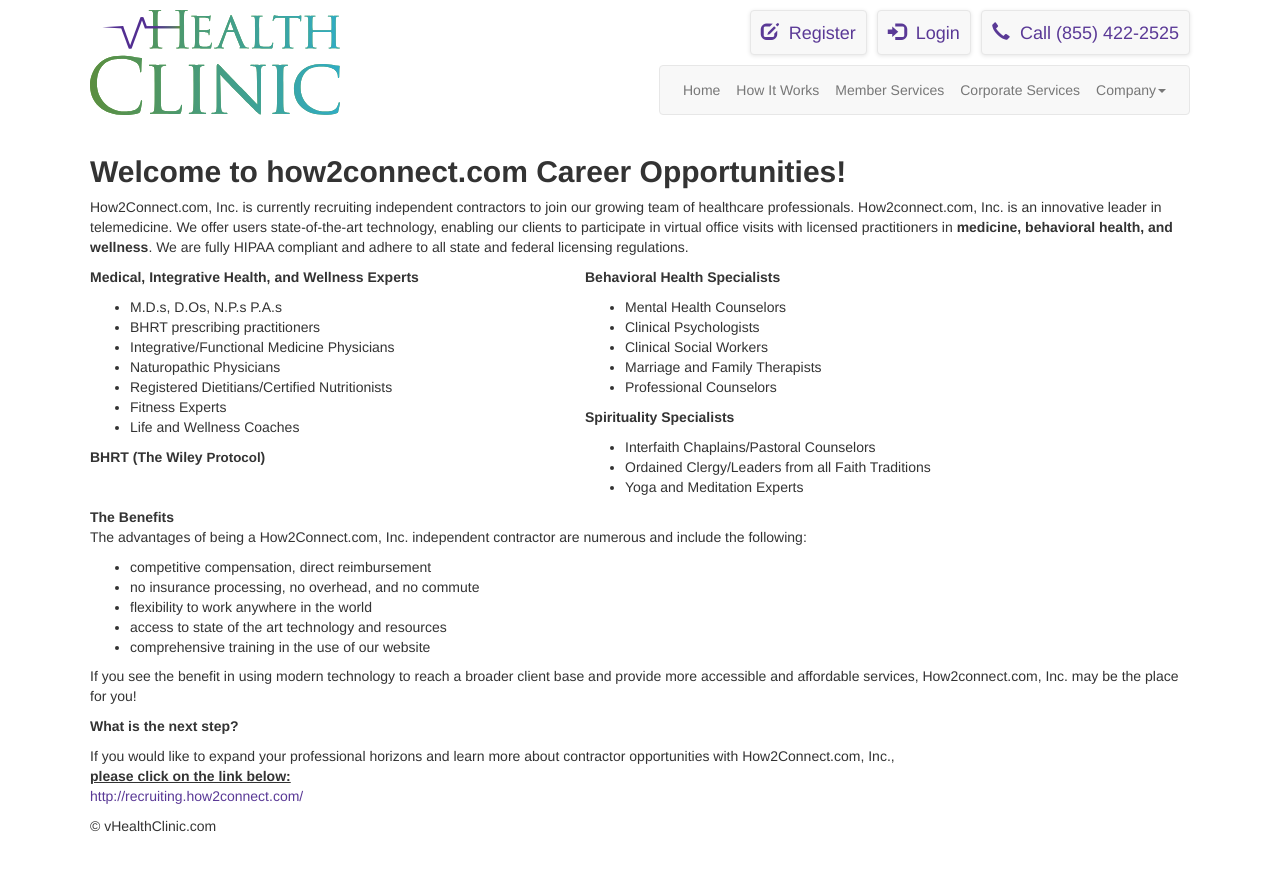
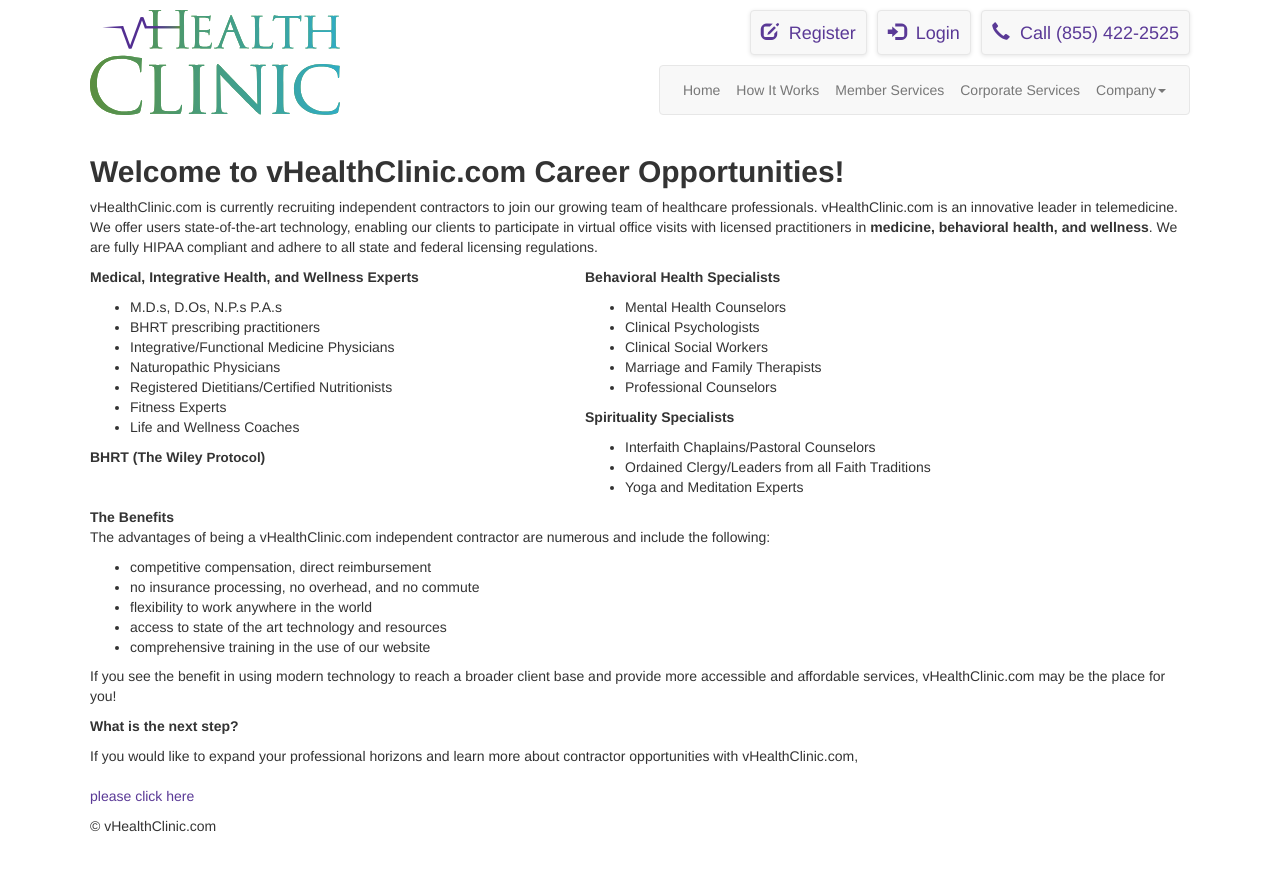
Before and after one commit to 1VirtualHealth/vhealthclinic.com, a Jekyll site: the page built from _posts/static/0100-02-07-careers.html, in a window 1280 px wide. Shown: the top 871 px of the page. Built offline with Jekyll 4.4.1, drawn with Linux system fonts in a browser that asks for light colours; nearby versions of some CDN libraries; Markdown is read by kramdown in place of the engine named in the settings.

Commit message:
Update 0100-02-07-careers.html

```diff
--- a/_posts/static/0100-02-07-careers.html
+++ b/_posts/static/0100-02-07-careers.html
@@ -5,8 +5,8 @@
 categories: company
 ---
 <div class="contentBox sectionSummary round shadow">
-<h2><strong>Welcome to how2connect.com Career Opportunities! </strong></h2>
-<p>How2Connect.com, Inc. is currently recruiting independent contractors to join our growing team of healthcare professionals.&nbsp;How2connect.com, Inc. is an innovative leader in telemedicine. We offer users state-of-the-art technology, enabling our clients to participate in virtual office visits with licensed practitioners in <strong>medicine, behavioral&nbsp;</strong><strong>health, and wellness</strong>. We are fully HIPAA compliant and adhere to all state and federal licensing regulations.</p>
+<h2><strong>Welcome to {{ site.name }} Career Opportunities! </strong></h2>
+<p>{{ site.name }} is currently recruiting independent contractors to join our growing team of healthcare professionals.&nbsp;{{ site.name }} is an innovative leader in telemedicine. We offer users state-of-the-art technology, enabling our clients to participate in virtual office visits with licensed practitioners in <strong>medicine, behavioral&nbsp;</strong><strong>health, and wellness</strong>. We are fully HIPAA compliant and adhere to all state and federal licensing regulations.</p>
 <table style="width: 90%;" border="0" cellspacing="0" cellpadding="0"><tbody><tr><td width="50%" valign="top">
 <p><strong>Medical, Integrative Health, and Wellness   Experts</strong></p>
 <ul><li>M.D.s, D.Os, N.P.s P.A.s</li>
@@ -30,13 +30,13 @@
 <li>Ordained Clergy/Leaders from all Faith   Traditions</li>
 <li>Yoga and Meditation Experts</li>
 </ul></td>
-</tr></tbody></table><p><strong>The Benefits<br></strong>The advantages of being a How2Connect.com, Inc. independent contractor are numerous and include the following:&nbsp;</p>
+</tr></tbody></table><p><strong>The Benefits<br></strong>The advantages of being a {{ site.name }} independent contractor are numerous and include the following:&nbsp;</p>
 <ul><li>competitive compensation, direct reimbursement</li>
 <li>no insurance processing, no overhead, and no commute</li>
 <li>flexibility to work anywhere in the world </li>
 <li>access to state of the art technology and resources</li>
 <li>comprehensive training in the use of our website</li>
-</ul><p>If you see the benefit in using modern technology to reach a broader client base and provide more accessible and affordable services, How2connect.com, Inc. may be the place for you!&nbsp;</p>
+</ul><p>If you see the benefit in using modern technology to reach a broader client base and provide more accessible and affordable services, {{ site.name }} may be the place for you!&nbsp;</p>
 <p><strong>What is the next step?<br></strong></p>
-<p>If you would like to expand your professional horizons and learn more about contractor opportunities with How2Connect.com, Inc., <strong><span style="text-decoration: underline;"><br>please click on the link below:</span></strong><a href="http://recruiting.how2connect.com/"><br>http://recruiting.how2connect.com/</a></p>
+<p>If you would like to expand your professional horizons and learn more about contractor opportunities with {{ site.name }}, <strong><span style="text-decoration: underline;"><br></span></strong><a href="http://recruiting.how2connect.com/"><br>please click here</a></p>
 </div>
```
